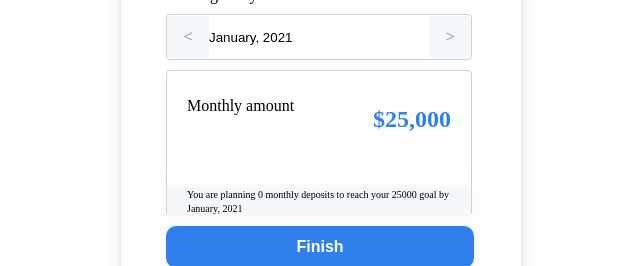
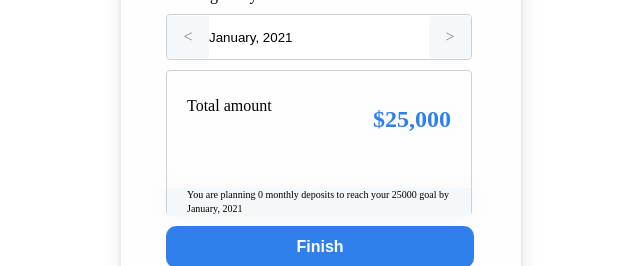
Before and after one commit to yerzhanova/calculator, an Angular app: page / in a window 1280 px wide. Shown: the part 333-599 px from the top of the page, without its empty margins (256-896 px from the left). Built offline with nearby package versions, Linux system fonts and the light colour scheme; a web font is replaced by a local one.

Commit message:
amount type

```diff
--- a/src/app/calculator/calculator.component.css
+++ b/src/app/calculator/calculator.component.css
@@ -19,6 +19,7 @@ h3 {
 }
 div {
   margin-top: 10px;
+  margin-bottom: 10px;
 }
 input {
   width: 260px;
--- a/src/app/calculator/calculator.component.html
+++ b/src/app/calculator/calculator.component.html
@@ -20,7 +20,7 @@
 
     <div class="result-container">
         <div class="result">
-            <p>Monthly amount</p>
+            <p>{{amountType}} amount</p>
             <p class="amount">${{monthlyAmount | number}}</p>
         </div>
         <div class="message">
--- a/src/app/calculator/calculator.component.ts
+++ b/src/app/calculator/calculator.component.ts
@@ -17,6 +17,7 @@ export class CalculatorComponent implements OnInit {
   title1:string = '';
   title2:string = '';
   message: string = '';
+  amountType = 'Total';
   calculateForm = new FormGroup({
     totalAmount: new FormControl('25000'),
     finishDate: new FormControl('')
@@ -71,6 +72,7 @@ export class CalculatorComponent implements OnInit {
     this.onToggle = onToggle;
     this.title1 = this.onToggle?'Total amount':'Monthly amount';
     this.title2 = this.onToggle?'Reach goal by':'Save until';
+    this.amountType = this.onToggle?'Total':'Monthly';
     if (this.onToggle) {
       this.monthlyAmount = this.numberOfMonth>0?this.calculateForm.value.totalAmount/this.numberOfMonth:0;
       console.log(this.monthlyAmount, "monthly");
```
